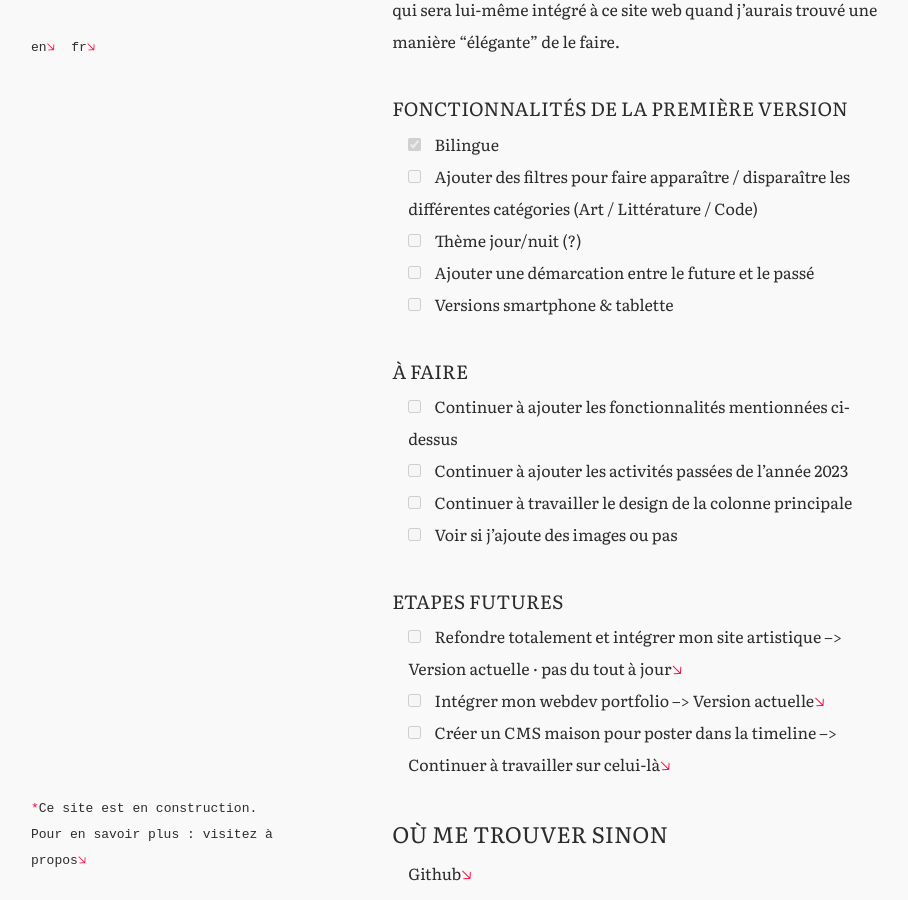
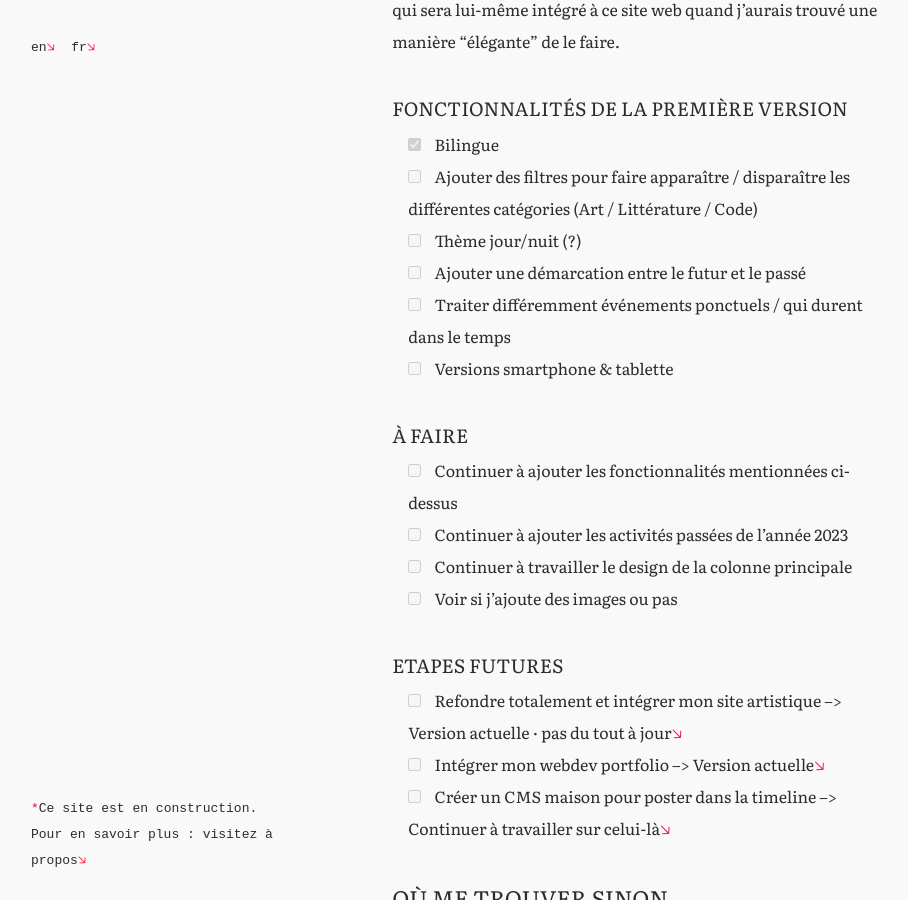
Before and after one commit to PQuod/personal_timeline, a Jekyll site: the page built from fr/about.markdown, in a window 1280 px wide and 900 px high, scrolled down 1274 px. Shown: the whole window, without its empty margins (1-909 px from the left). Built offline with Jekyll 4.4.1, drawn with Linux system fonts in a browser that asks for light colours.

Commit message:
Update about.markdown

```diff
--- a/fr/about.markdown
+++ b/fr/about.markdown
@@ -26,7 +26,8 @@ Ce site, au moins pour sa première version, est fait avec Jekyll. Son design et
 - [x] Bilingue
 - [ ] Ajouter des filtres pour faire apparaître / disparaître les différentes catégories (Art / Littérature / Code)
 - [ ] Thème jour/nuit (?)
-- [ ] Ajouter une démarcation entre le future et le passé
+- [ ] Ajouter une démarcation entre le futur et le passé
+- [ ] Traiter différemment événements ponctuels / qui durent dans le temps
 - [ ] Versions smartphone & tablette
 
 ## À faire
```
